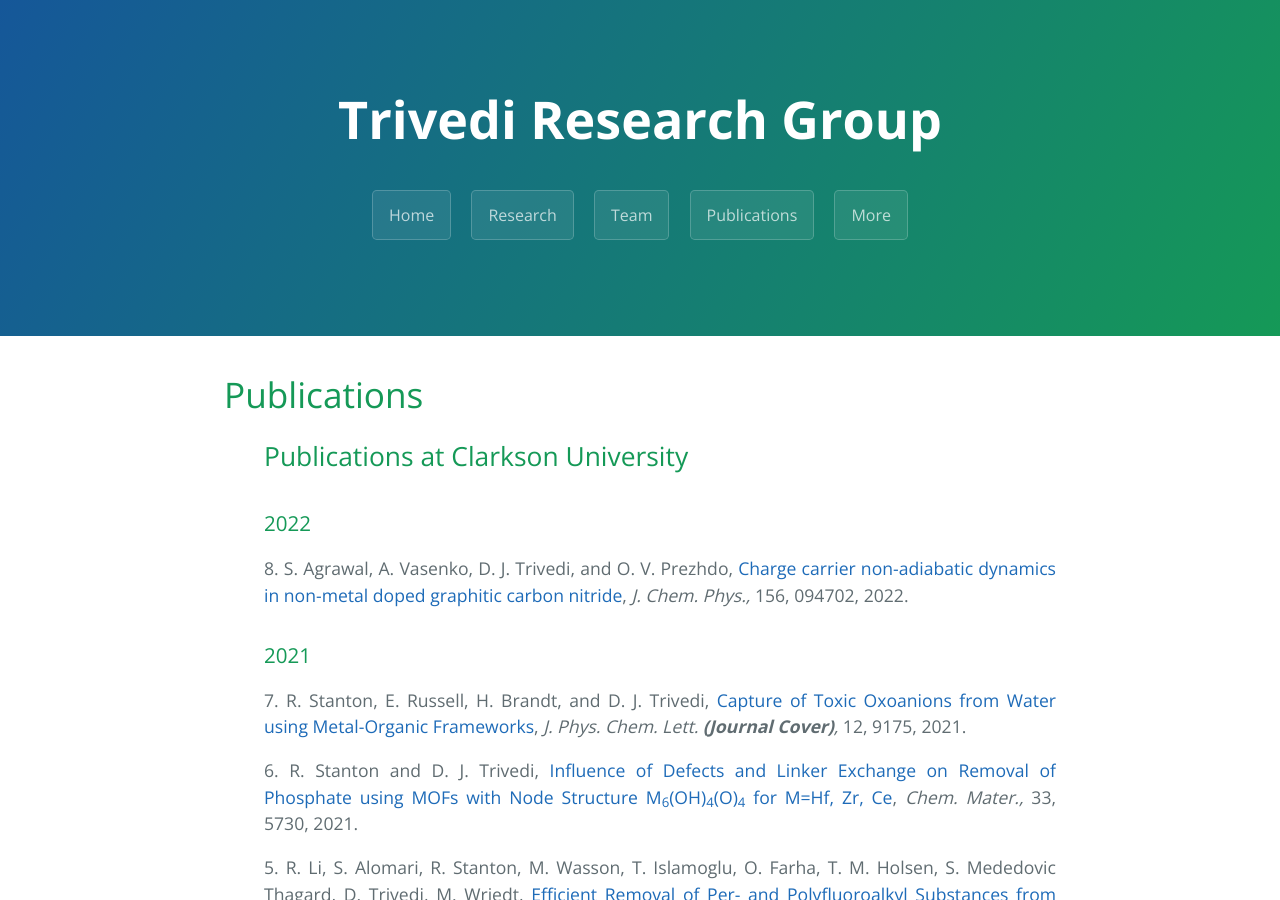
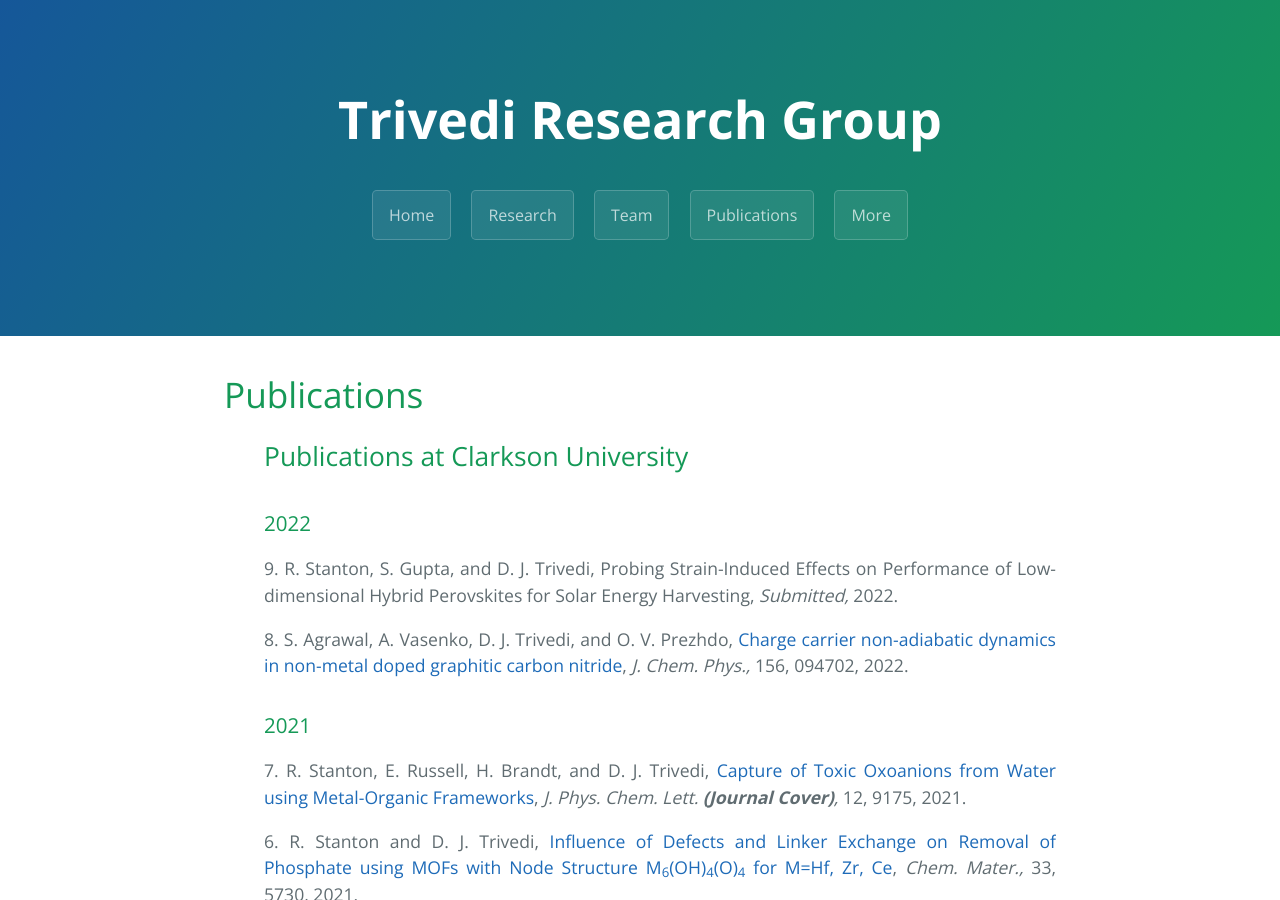
Before and after one commit to dharatrivedi/dharatrivedi.github.io, a Jekyll site: the page built from publication.html, in a window 1280 px wide and 900 px high. Built offline with Jekyll 4.4.1, drawn with Linux system fonts in a browser that asks for light colours.

Commit message:
Update publication.html

```diff
--- a/publication.html
+++ b/publication.html
@@ -8,6 +8,8 @@
   <ul class="clearfix" style="text-align:justify">
     <h2>Publications at Clarkson University</h2>
     <h3>2022</h3>
+      9. R. Stanton, S. Gupta, and D. J. Trivedi, Probing Strain-Induced Effects on Performance of Low-dimensional Hybrid Perovskites for Solar Energy Harvesting, <i> Submitted,</i> 2022.<br />
+          <p> </p>
       8. S. Agrawal, A. Vasenko, D. J. Trivedi, and O. V. Prezhdo, <a href="https://doi.org/10.1063/5.0079085">Charge carrier non-adiabatic dynamics in non-metal doped graphitic carbon nitride</a>, <i> J. Chem. Phys.,</i> 156, 094702, 2022.<br />
     <h3>2021</h3>
       7. R. Stanton, E. Russell, H. Brandt, and D. J. Trivedi, <a href="https://doi.org/10.1021/acs.jpclett.1c02550">Capture of Toxic Oxoanions from Water using Metal-Organic Frameworks</a>, <i> J. Phys. Chem. Lett.<b> (Journal Cover)</b>,</i> 12, 9175, 2021.<br />
```
